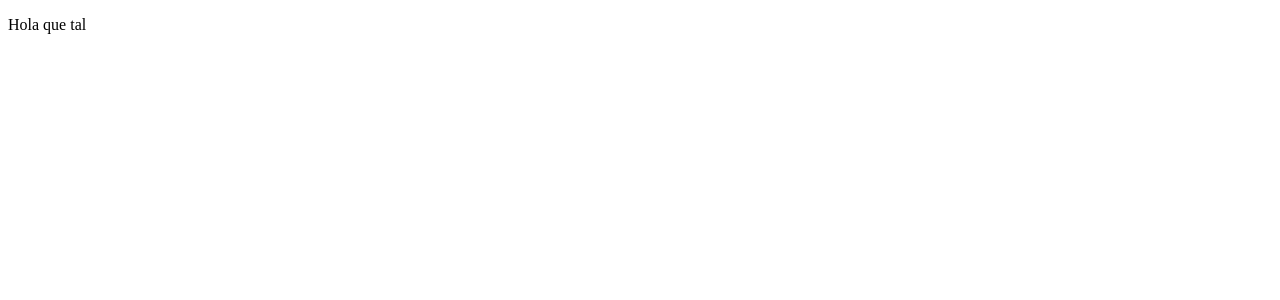
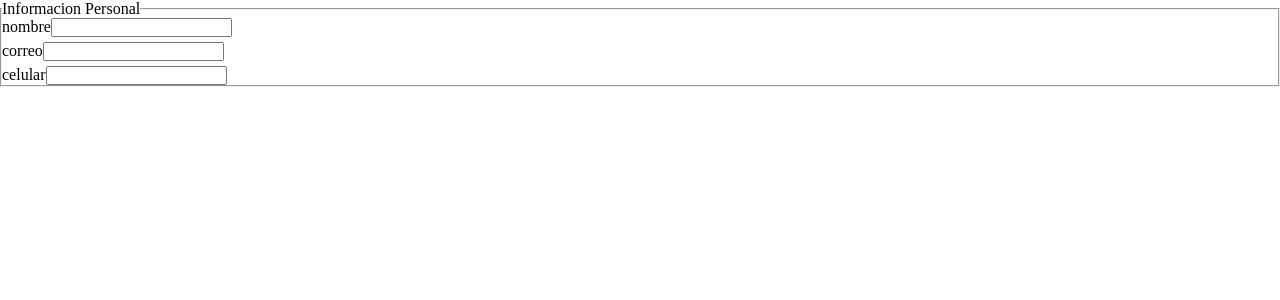
Before and after one commit to kopolo435/cv-application, a React (Vite) app: page / in a window 1280 px wide. Shown: the top 300 px of the page. Built offline with nearby package versions, Linux system fonts and the light colour scheme.

Commit message:
Implementa componentes de personalInfo

```diff
--- a/src/App.jsx
+++ b/src/App.jsx
@@ -1,10 +1,14 @@
 import { useState } from "react";
-
+import { PersonalInfo } from "./components/InputComponents";
+import "./styles/main.css";
 function App() {
   return (
     <>
       <div>
-        <p>Hola que tal</p>
+        <fieldset>
+          <legend>Informacion Personal</legend>
+          <PersonalInfo status="edit"></PersonalInfo>
+        </fieldset>
       </div>
     </>
   );
```
